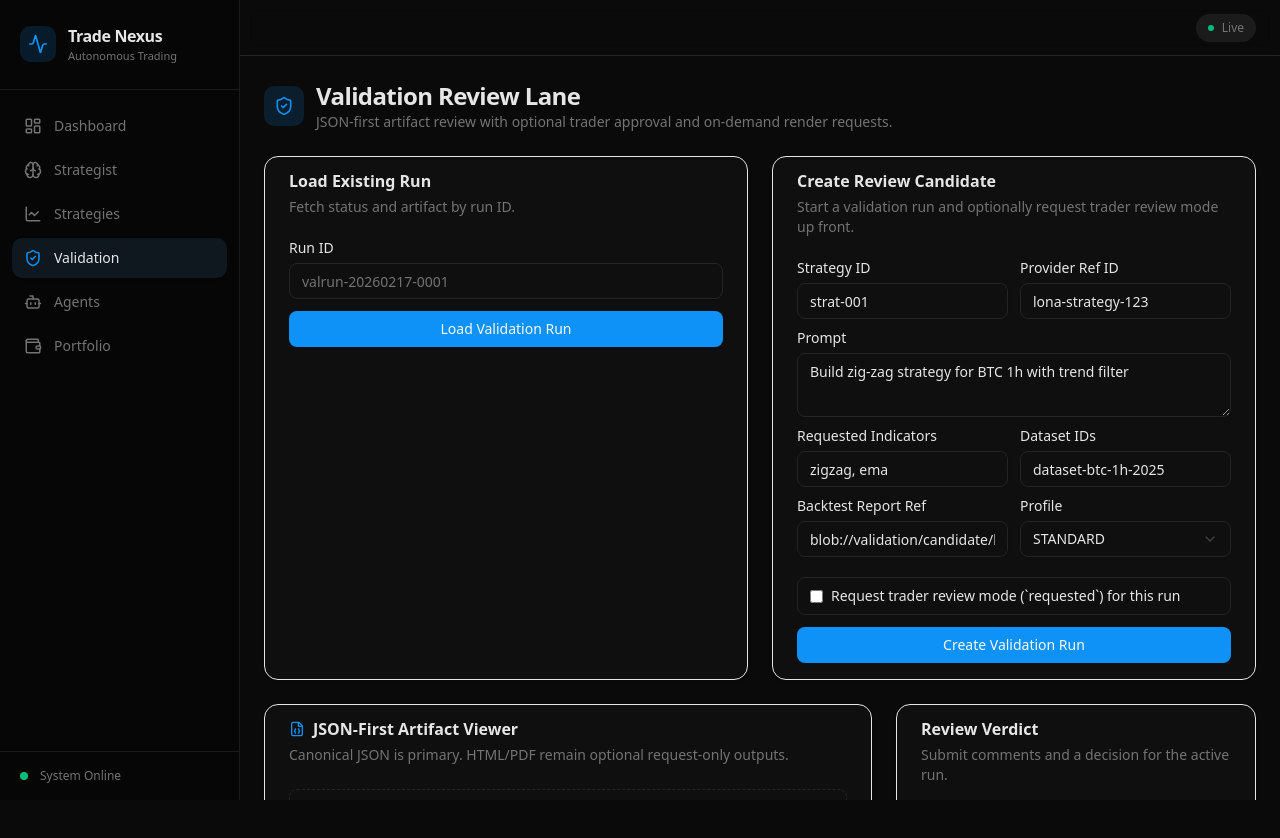
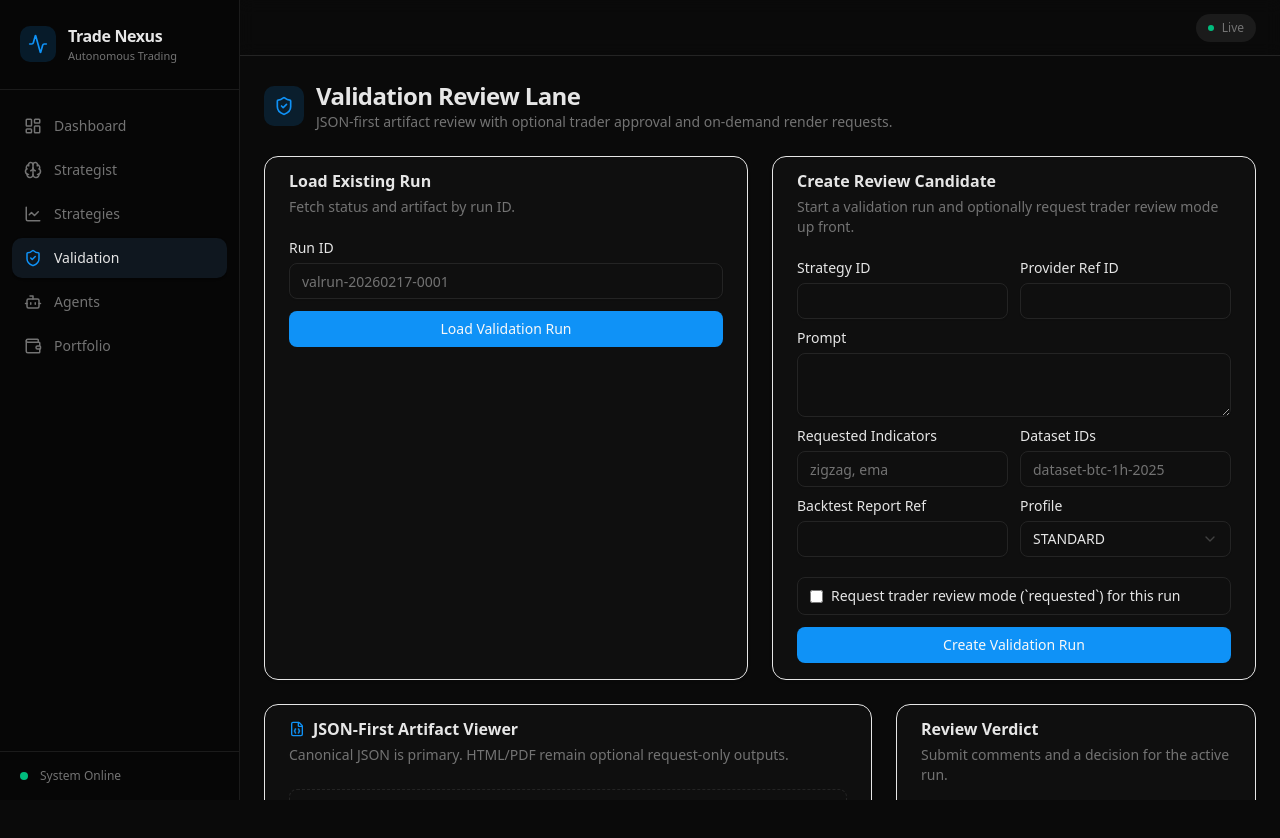
Before and after one commit to iamtxena/trade-nexus, a Next.js app in the folder frontend/: page /validation in a window 1280 px wide. Shown: the top 838 px of the page. Built offline with nearby package versions, Linux system fonts and the light colour scheme.

Commit message:
fix(validation): remove seeded defaults and preserve success notices

```diff
--- a/frontend/src/app/(dashboard)/validation/page.tsx
+++ b/frontend/src/app/(dashboard)/validation/page.tsx
@@ -59,12 +59,12 @@ interface ValidationReviewFormState {
 }
 
 const DEFAULT_CREATE_FORM_STATE: ValidationCreateFormState = {
-  strategyId: 'strat-001',
-  providerRefId: 'lona-strategy-123',
-  prompt: 'Build zig-zag strategy for BTC 1h with trend filter',
-  requestedIndicators: 'zigzag, ema',
-  datasetIds: 'dataset-btc-1h-2025',
-  backtestReportRef: 'blob://validation/candidate/backtest-report.json',
+  strategyId: '',
+  providerRefId: '',
+  prompt: '',
+  requestedIndicators: '',
+  datasetIds: '',
+  backtestReportRef: '',
   profile: 'STANDARD',
   requestTraderReview: false,
 };
@@ -153,10 +153,20 @@ export default function ValidationPage() {
     return resolveTraderReviewLaneState(runArtifact.traderReview);
   }, [runArtifact]);
 
-  async function loadRunById(runId: string): Promise<void> {
+  async function loadRunById(
+    runId: string,
+    options?: {
+      clearNotice?: boolean;
+      successNotice?: string;
+    },
+  ): Promise<void> {
+    const clearNotice = options?.clearNotice ?? true;
+    const successNotice = options?.successNotice ?? `Loaded validation run ${runId}.`;
     setIsLoadingRun(true);
     setErrorMessage(null);
-    setNoticeMessage(null);
+    if (clearNotice) {
+      setNoticeMessage(null);
+    }
     try {
       const [runRes, artifactRes] = await Promise.all([
         fetch(`/api/validation/runs/${runId}`),
@@ -183,7 +193,7 @@ export default function ValidationPage() {
       setActiveRunId(runId);
       setRunLookupId(runId);
       setRenderJobs({});
-      setNoticeMessage(`Loaded validation run ${runId}.`);
+      setNoticeMessage(successNotice);
     } catch (error) {
       setErrorMessage(error instanceof Error ? error.message : 'Failed to load validation run.');
     } finally {
@@ -260,12 +270,14 @@ export default function ValidationPage() {
       }
 
       const createdRun = (responsePayload as ValidationRunResponse).run.id;
-      setNoticeMessage(
-        createForm.requestTraderReview
-          ? `Run ${createdRun} created in trader-request mode.`
-          : `Run ${createdRun} created.`,
-      );
-      await loadRunById(createdRun);
+      const createNotice = createForm.requestTraderReview
+        ? `Run ${createdRun} created in trader-request mode.`
+        : `Run ${createdRun} created.`;
+      setNoticeMessage(createNotice);
+      await loadRunById(createdRun, {
+        clearNotice: false,
+        successNotice: createNotice,
+      });
     } catch (error) {
       setErrorMessage(error instanceof Error ? error.message : 'Failed to create validation run.');
     } finally {
@@ -314,8 +326,12 @@ export default function ValidationPage() {
         return;
       }
 
-      setNoticeMessage(`Review accepted for ${activeRunId}.`);
-      await loadRunById(activeRunId);
+      const reviewNotice = `Review accepted for ${activeRunId}.`;
+      setNoticeMessage(reviewNotice);
+      await loadRunById(activeRunId, {
+        clearNotice: false,
+        successNotice: reviewNotice,
+      });
     } catch (error) {
       setErrorMessage(error instanceof Error ? error.message : 'Failed to submit review.');
     } finally {
```
